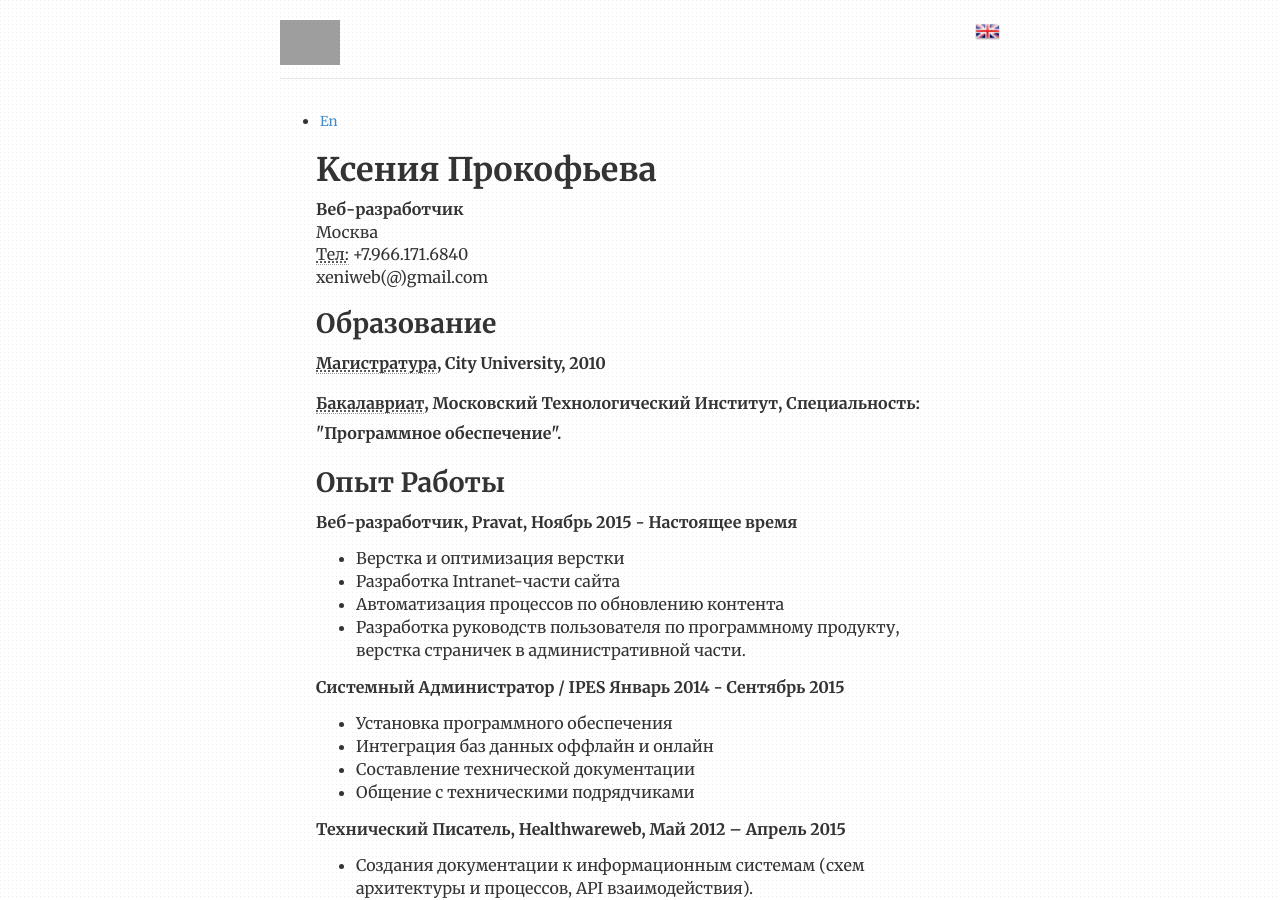
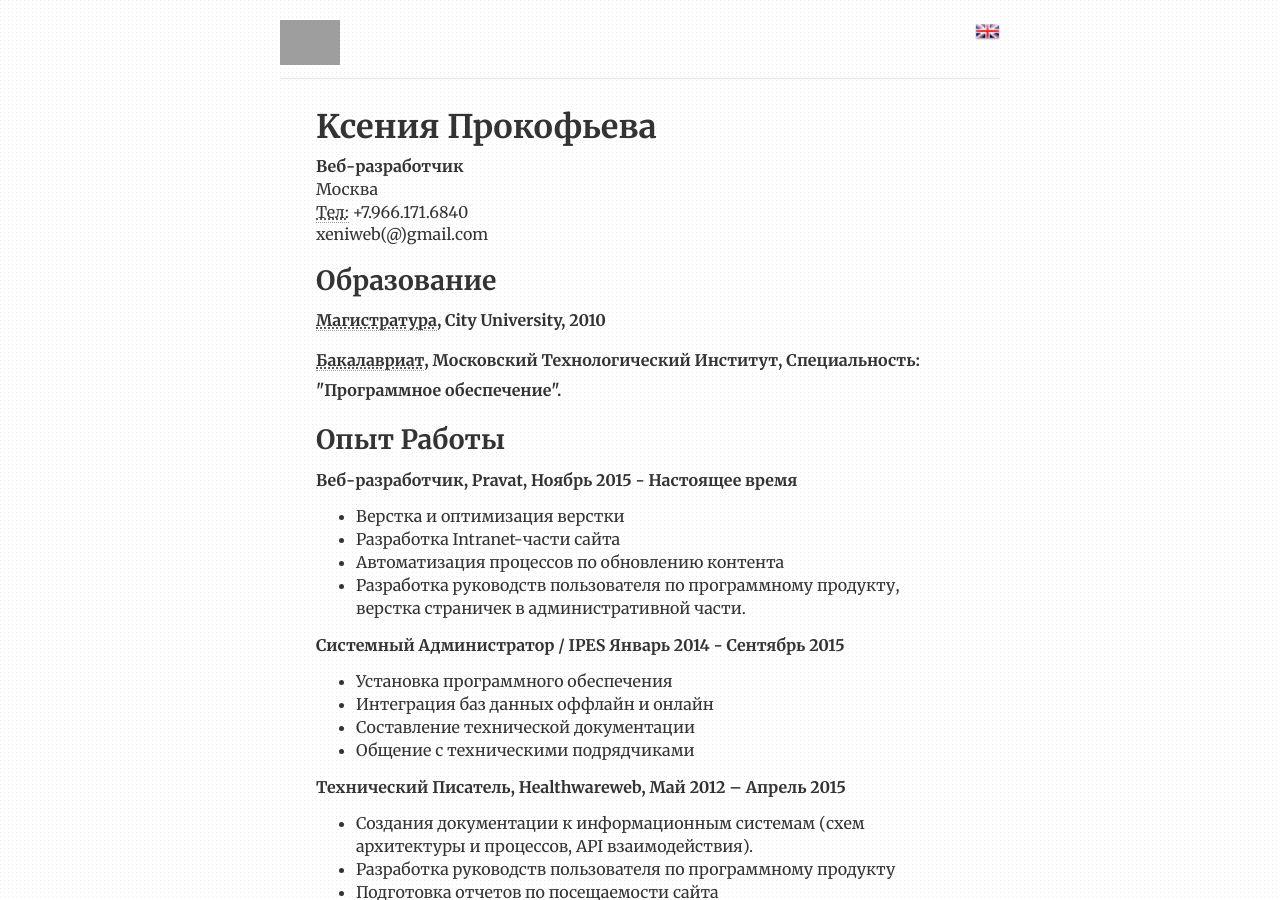
Before and after one commit to cvkp/cvkp.github.io, a Jekyll site: the page built from index.html, in a window 1280 px wide and 900 px high. Built offline with Jekyll 4.4.1, drawn with Linux system fonts in a browser that asks for light colours; nearby versions of some CDN libraries; the list of posts is cut into pages by our own code; grey boxes are pictures that could not be loaded.

Commit message:
Update index.html

```diff
--- a/index.html
+++ b/index.html
@@ -12,13 +12,7 @@ ref: cv
 
 
 
-<ul class="languages" id="languages">
-   <li>
-      <a href="/" class="en"></a>
-      <small><a href="/index-en">En</a></small>
-   </li>
 
-</ul>
 
 <div class="cv">
         <div itemscope itemtype="http://data-vocabulary.org/Person">
```
